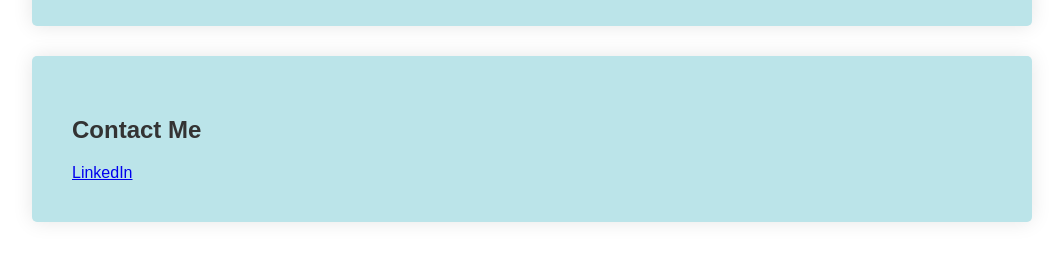
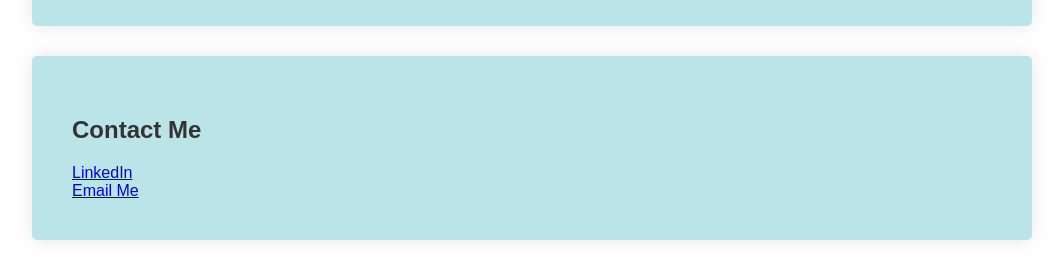
Before and after one commit to 1122c/Advanced-CSS-challenge-portfolio, a plain HTML site: page module2challenge.html in a window 1280 px wide. Shown: the part 1539-1817 px from the top of the page, without its empty margins (108-1171 px from the left). Drawn offline with Linux system fonts and the light colour scheme.

Commit message:
added email link

```diff
--- a/module2challenge.html
+++ b/module2challenge.html
@@ -109,6 +109,12 @@
         <div class="contact-field">
         <a href="https://www.linkedin.com/in/rjv123/">LinkedIn</a>
     </div>
+        <div class ="contact-field">
+    <a href="mailto:yesrjv@gmail.com" class="email-button">Email Me</a>
+</div>
+
+    </div>
+        </div>
     </div>
 
   </body>
```
